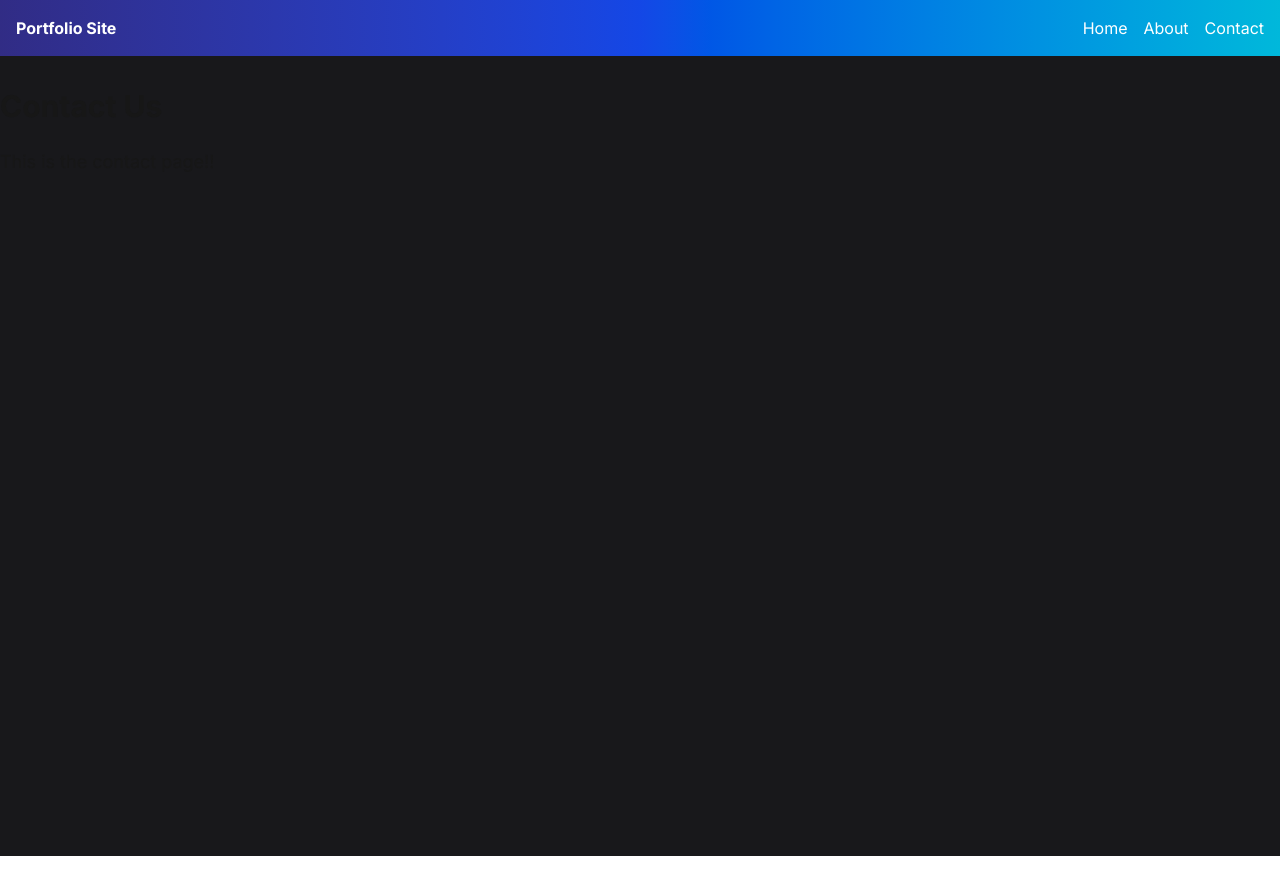
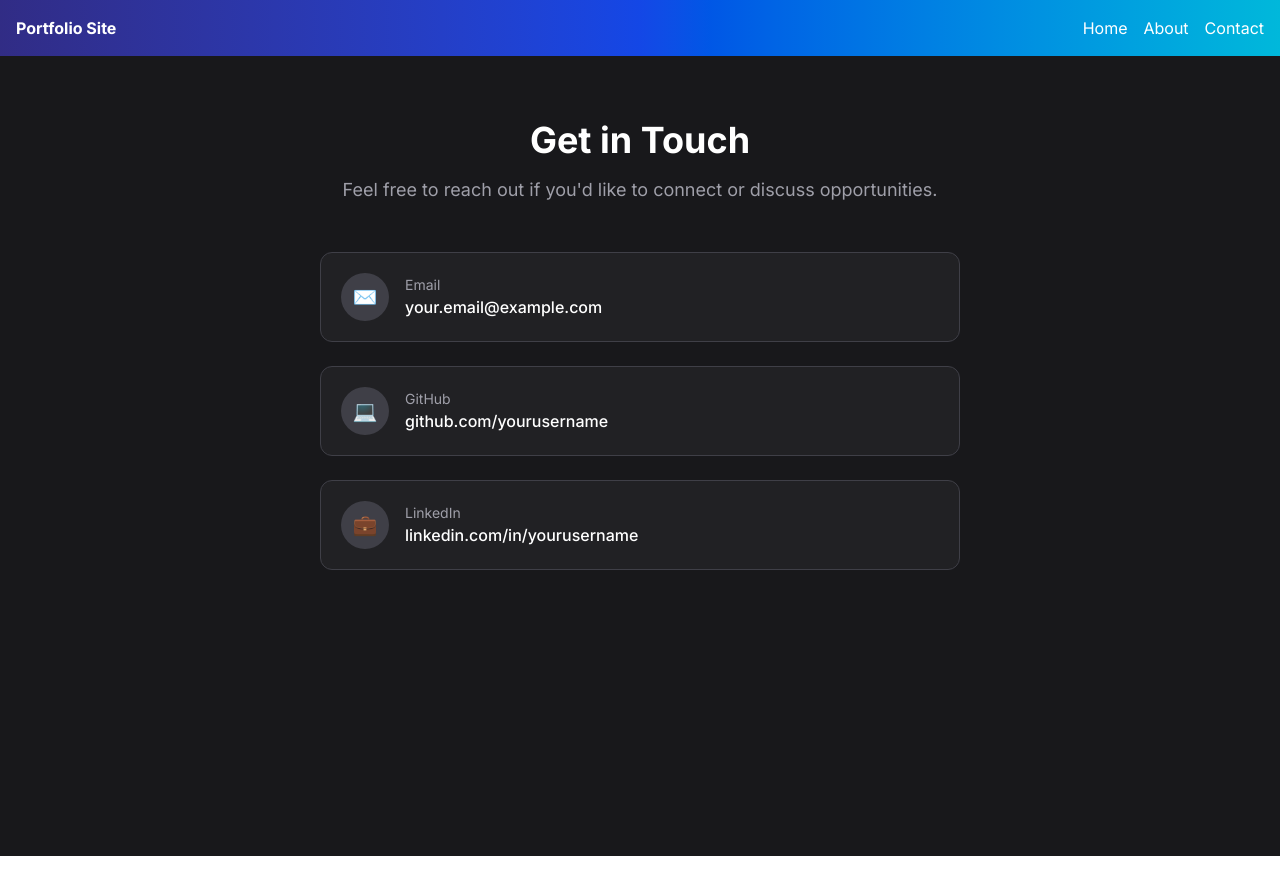
Before and after one commit to Synt4xB4ndit/portfolio-site, a Next.js app: page /contact in a window 1280 px wide. Shown: the top 894 px of the page. Built offline with nearby package versions, Linux system fonts and the light colour scheme.

Commit message:
new updates to about and contact

```diff
--- a/app/about/page.tsx
+++ b/app/about/page.tsx
@@ -1,8 +1,163 @@
+import Image from "next/image";
+
 export default function About() {
-    return (
-        <div className="container mx-auto py-8">
-            <h1 className="text-3xl font-bold mb-6">About Us</h1>
-            <p className="text-lg">{`This is my about portfolio page. I'm a developer showcasing my projects and experience.`}</p>
+  return (
+    <div className="container mx-auto py-12 px-4 max-w-4xl">
+      {/* Intro */}
+      <section className="mb-16">
+        <h1 className="text-4xl font-bold text-white mb-6">About Me</h1>
+        <p className="text-lg text-zinc-300 leading-relaxed">
+          Hi, I&apos;m Nicholas. I&apos;m a software developer passionate about building clean,
+          modern web experiences. I enjoy turning ideas into polished products using
+          Full Stack frameworks.
+        </p>
+      </section>
+
+      {/* Skills */}
+      <section className="mb-16">
+        <h2 className="text-2xl font-semibold text-white mb-6">Skills & Technologies</h2>
+        <div className="flex flex-wrap gap-3">
+          {[
+            "Next.js",
+            "React",
+            "TypeScript",
+            "Tailwind CSS",
+            "JavaScript",
+            "HTML / CSS",
+            "Git",
+            "Node.js",
+            // Add more as needed
+          ].map((skill) => (
+            <span
+              key={skill}
+              className="px-4 py-2 bg-zinc-800 text-zinc-200 rounded-full text-sm font-medium border border-zinc-700"
+            >
+              {skill}
+            </span>
+          ))}
         </div>
-    )
+      </section>
+
+      {/* Education / Schools */}
+      <section className="mb-16">
+        <h2 className="text-2xl font-semibold text-white mb-6">Education</h2>
+        <div className="grid grid-cols-1 sm:grid-cols-2 gap-6">
+
+          {/* BCC */}
+          <div className="bg-zinc-800/50 rounded-xl overflow-hidden border border-zinc-700">
+            <div className="relative h-48">
+              <Image
+                src="https://images.unsplash.com/photo-1562774053-701939374585?w=800&q=80"
+                alt="BCC Campus"
+                fill
+                className="object-cover"
+              />
+            </div>
+            <div className="p-5">
+              <h3 className="text-lg font-medium text-white">Diman Regional Vocational Technical High School</h3>
+              <p className="text-zinc-400 text-sm mt-1">[Degree / Program] • [Years]</p>
+            </div>
+          </div>
+
+          {/* School 2 */}
+          <div className="bg-zinc-800/50 rounded-xl overflow-hidden border border-zinc-700">
+            <div className="relative h-48">
+              <Image
+                src="https://images.unsplash.com/photo-1562774053-701939374585?w=800&q=80"
+                alt="University Campus"
+                fill
+                className="object-cover"
+              />
+            </div>
+            <div className="p-5">
+              <h3 className="text-lg font-medium text-white">Bristol Community College</h3>
+              <p className="text-zinc-400 text-sm mt-1">[Degree / Program] • [Years]</p>
+            </div>
+          </div>
+
+          {/* Southern New Hampshire University */}
+          <div className="bg-zinc-800/50 rounded-xl overflow-hidden border border-zinc-700">
+            <div className="relative h-48">
+              <Image
+                src="https://images.unsplash.com/photo-1541339907198-e08756dedf3f?w=800&q=80"
+                alt="Southern New Hampshire University campus"
+                fill
+                className="object-cover"
+              />
+            </div>
+            <div className="p-5">
+              <h3 className="text-lg font-medium text-white">Southern New Hampshire University</h3>
+              <p className="text-zinc-400 text-sm mt-1">
+                [Program / Degree] • [Years]
+              </p>
+            </div>
+          </div>
+
+        </div>
+      </section>
+
+      {/* Accolades */}
+      <section className="mb-16">
+        <h2 className="text-2xl font-semibold text-white mb-6">Accolades</h2>
+        <div className="bg-zinc-800/50 rounded-xl overflow-hidden border border-zinc-700 max-w-md">
+          <div className="relative h-56">
+            {/* Replace with your NSLS photo later */}
+            <Image
+              src="https://images.unsplash.com/photo-1567427017947-545c5f8d16ad?w=800&q=80"
+              alt="NSLS recognition"
+              fill
+              className="object-cover"
+            />
+          </div>
+          <div className="p-5">
+            <h3 className="text-lg font-medium text-white">National Society of Leadership and Success (NSLS)</h3>
+            <p className="text-zinc-400 text-sm mt-1">
+              Inducted member • Leadership development program
+            </p>
+          </div>
+        </div>
+      </section>
+
+      {/* Clubs & Communities */}
+      <section className="mb-16">
+        <h2 className="text-2xl font-semibold text-white mb-6">Clubs & Communities</h2>
+        <ul className="space-y-3 text-zinc-300">
+          <li className="flex items-start gap-3">
+            <span className="text-cyan-400 mt-1">▹</span>
+            <span>[Club / Community Name] – [Your role or short description]</span>
+          </li>
+          <li className="flex items-start gap-3">
+            <span className="text-cyan-400 mt-1">▹</span>
+            <span>[Another club or online community]</span>
+          </li>
+          <li className="flex items-start gap-3">
+            <span className="text-cyan-400 mt-1">▹</span>
+            <span>[Optional third item]</span>
+          </li>
+        </ul>
+      </section>
+
+      {/* Experience */}
+      <section>
+        <h2 className="text-2xl font-semibold text-white mb-6">Experience</h2>
+        <div className="space-y-8">
+          <div>
+            <h3 className="text-lg font-medium text-white">[Job / Role Title]</h3>
+            <p className="text-cyan-400 text-sm">[Company or Project] • [Dates]</p>
+            <p className="text-zinc-400 mt-2">
+              Short description of what you did and the impact.
+            </p>
+          </div>
+
+          <div>
+            <h3 className="text-lg font-medium text-white">[Another Role or Project]</h3>
+            <p className="text-cyan-400 text-sm">[Company / Personal] • [Dates]</p>
+            <p className="text-zinc-400 mt-2">
+              Another short description.
+            </p>
+          </div>
+        </div>
+      </section>
+    </div>
+  );
 }
--- a/app/contact/page.tsx
+++ b/app/contact/page.tsx
@@ -1,8 +1,86 @@
 export default function Contact() {
-    return (
-        <div className="container mx-auto py-8">
-            <h1 className="text-3xl font-bold mb-6">Contact Us</h1>
-            <p className="text-lg">This is the contact page!! </p>
-        </div>
-    )
+  return (
+    <div className="container mx-auto py-16 px-4 max-w-2xl">
+      <div className="text-center mb-12">
+        <h1 className="text-4xl font-bold text-white mb-4">Get in Touch</h1>
+        <p className="text-zinc-400 text-lg">
+          Feel free to reach out if you&apos;d like to connect or discuss opportunities.
+        </p>
+      </div>
+
+      <div className="space-y-6">
+        {/* Email */}
+        <a
+          href="mailto:your.email@example.com"
+          className="flex items-center gap-4 p-5 bg-zinc-800/60 hover:bg-zinc-800 border border-zinc-700 rounded-xl transition-colors group"
+        >
+          <div className="w-12 h-12 rounded-full bg-zinc-700 flex items-center justify-center text-xl">
+            ✉️
+          </div>
+          <div>
+            <p className="text-sm text-zinc-400">Email</p>
+            <p className="text-white font-medium group-hover:text-cyan-400 transition-colors">
+              your.email@example.com
+            </p>
+          </div>
+        </a>
+
+        {/* GitHub */}
+        <a
+          href="https://github.com/yourusername"
+          target="_blank"
+          rel="noopener noreferrer"
+          className="flex items-center gap-4 p-5 bg-zinc-800/60 hover:bg-zinc-800 border border-zinc-700 rounded-xl transition-colors group"
+        >
+          <div className="w-12 h-12 rounded-full bg-zinc-700 flex items-center justify-center text-xl">
+            💻
+          </div>
+          <div>
+            <p className="text-sm text-zinc-400">GitHub</p>
+            <p className="text-white font-medium group-hover:text-cyan-400 transition-colors">
+              github.com/yourusername
+            </p>
+          </div>
+        </a>
+
+        {/* LinkedIn */}
+        <a
+          href="https://linkedin.com/in/yourusername"
+          target="_blank"
+          rel="noopener noreferrer"
+          className="flex items-center gap-4 p-5 bg-zinc-800/60 hover:bg-zinc-800 border border-zinc-700 rounded-xl transition-colors group"
+        >
+          <div className="w-12 h-12 rounded-full bg-zinc-700 flex items-center justify-center text-xl">
+            💼
+          </div>
+          <div>
+            <p className="text-sm text-zinc-400">LinkedIn</p>
+            <p className="text-white font-medium group-hover:text-cyan-400 transition-colors">
+              linkedin.com/in/yourusername
+            </p>
+          </div>
+        </a>
+
+        {/* Optional: X / Twitter */}
+        {/*
+        <a
+          href="https://x.com/yourusername"
+          target="_blank"
+          rel="noopener noreferrer"
+          className="flex items-center gap-4 p-5 bg-zinc-800/60 hover:bg-zinc-800 border border-zinc-700 rounded-xl transition-colors group"
+        >
+          <div className="w-12 h-12 rounded-full bg-zinc-700 flex items-center justify-center text-xl">
+            🐦
+          </div>
+          <div>
+            <p className="text-sm text-zinc-400">X (Twitter)</p>
+            <p className="text-white font-medium group-hover:text-cyan-400 transition-colors">
+              x.com/yourusername
+            </p>
+          </div>
+        </a>
+        */}
+      </div>
+    </div>
+  );
 }
```
